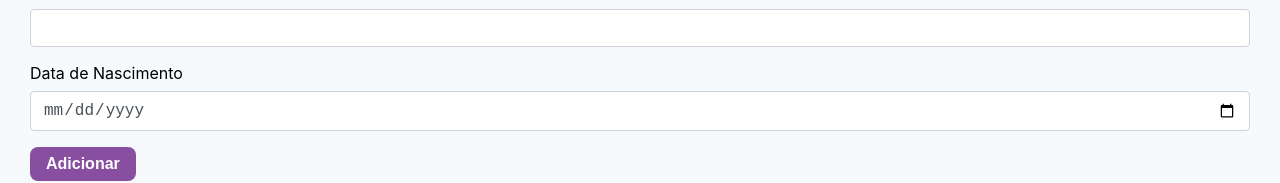
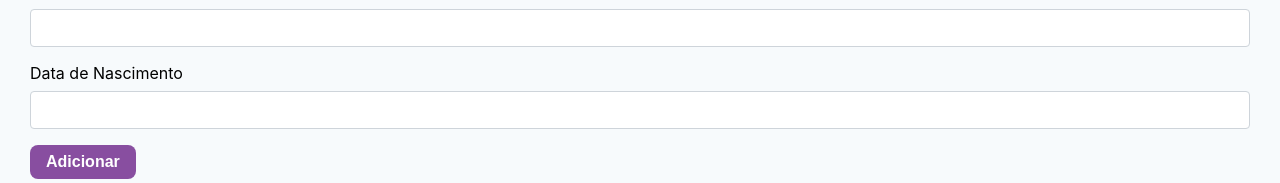
Before and after one commit to VinoLemos/FormIkBasicExample, a React (Create React App) app: page / in a window 1280 px wide. Shown: the part 183-366 px from the top of the page. Built offline with nearby package versions, Linux system fonts and the light colour scheme.

Commit message:
chore: simplifying field validation with useField hook from FormIk

```diff
--- a/src/components/AdicionaCliente.jsx
+++ b/src/components/AdicionaCliente.jsx
@@ -1,5 +1,24 @@
 import React from 'react';
-import { Formik, Field } from 'formik';
+import { Formik, Field, useField } from 'formik';
+
+const Campo = props => {
+  const [field, meta] = useField(props)
+
+  return (
+    <>
+      <input
+        {...field}
+        {...meta}
+        className={meta.error && meta.touched ? 'is-invalid' : ''}
+      />
+      {meta.error && meta.touched &&
+        <div className="invalid-feedback">
+          {meta.error}
+        </div>
+      }
+    </>
+  )
+}
 
 
 const AdicionaCliente = () => {
@@ -36,49 +55,16 @@ const AdicionaCliente = () => {
           <form noValidate onSubmit={props.handleSubmit}>
             <div className="form-group">
               <label htmlFor="nome">Nome</label>
-              <Field
-                id="nome"
-                name="nome"
-                type="text"
-                // As validações abaixo são nativas do componente 'Field', do FormIk.
-                // value={props.values.email}
-                // onChange={props.handleChange}
-                // onBlur={props.handleBlur}
-                className={props.errors.nome && props.touched.nome ? 'is-invalid' : ''}
-              />
-              {props.touched.nome && props.errors.nome &&
-                <div className="invalid-feedback">
-                  {props.errors.nome}
-                </div>
-              }
+              <Campo type="text" id="nome" name="nome" />
+
             </div>
             <div className="form-group">
               <label htmlFor="email">Email</label>
-              <Field
-                id="email"
-                name="email"
-                type="email"
-                className={props.errors.email && props.touched.email ? 'is-invalid' : ''}
-              />
-              {props.touched.email && props.errors.email &&
-                <div className="invalid-feedback">
-                  {props.errors.email}
-                </div>
-              }
+              <Campo type="text" id="email" name="email" />
             </div>
             <div className="form-group">
               <label htmlFor="date">Data de Nascimento</label>
-              <Field
-                id="nascimento"
-                name="nascimento"
-                type="date"
-                className={props.errors.nascimento && props.touched.nascimento ? 'is-invalid' : ''}
-              />
-              {props.touched.nascimento && props.errors.nascimento &&
-                <div className="invalid-feedback">
-                  {props.errors.nascimento}
-                </div>
-              }
+              <Campo type="text" id="nascimento" name="nascimento" />
             </div>
             <button type="submit">Adicionar</button>
           </form>
```
